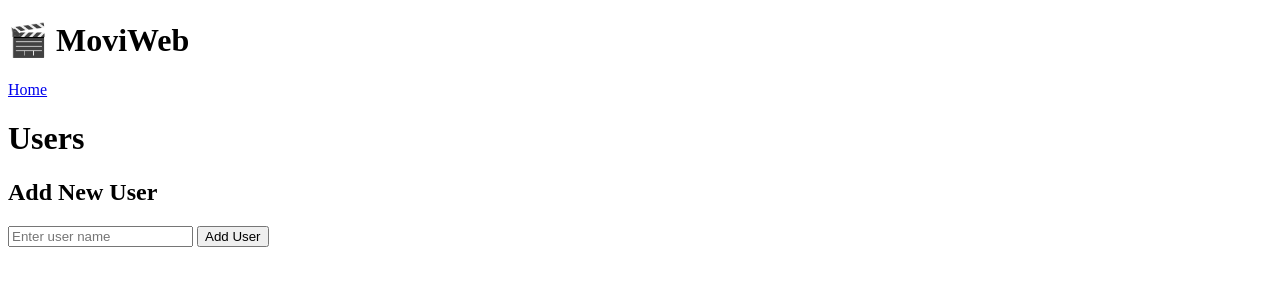
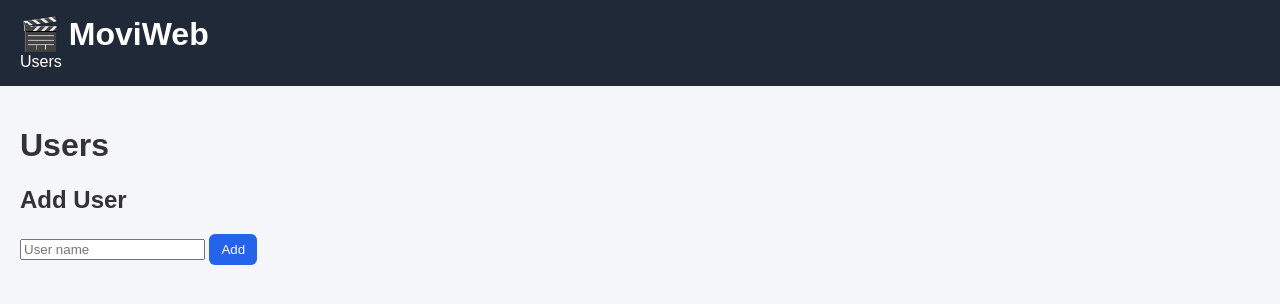
Before and after one commit to RauelA/MoviWebApp, a Flask app: page / in a window 1280 px wide. Shown: the top 304 px of the page. Run offline with Flask 3, Linux system fonts and the light colour scheme.

Commit message:
CHANGED: View representation

```diff
--- a/app.py
+++ b/app.py
@@ -65,12 +65,10 @@ def add_movie(user_id):
     if not title:
         return "Missing movie title", 400
 
-    # OMDb call
     url = f"http://www.omdbapi.com/?t={title}&apikey={OMDB_API_KEY}"
     response = requests.get(url)
     data = response.json()
 
-    # SAFE FALLBACKS
     movie_name = data.get("Title") or title
     director = data.get("Director") or "Unknown"
     poster = data.get("Poster") or ""
--- a/static/style.css
+++ b/static/style.css
@@ -0,0 +1,73 @@
+body {
+    font-family: Arial, sans-serif;
+    margin: 0;
+    background-color: #f4f6f9;
+    color: #333;
+}
+
+header {
+    background-color: #1f2937;
+    color: white;
+    padding: 15px 20px;
+}
+
+header h1 {
+    margin: 0;
+}
+
+nav a {
+    color: white;
+    margin-right: 15px;
+    text-decoration: none;
+}
+
+nav a:hover {
+    text-decoration: underline;
+}
+
+.container {
+    padding: 20px;
+}
+
+button, .btn {
+    background-color: #2563eb;
+    color: white;
+    border: none;
+    padding: 8px 12px;
+    cursor: pointer;
+    border-radius: 6px;
+    text-decoration: none;
+    display: inline-block;
+}
+
+button:hover, .btn:hover {
+    background-color: #1d4ed8;
+}
+
+.user-list, .movie-list {
+    list-style: none;
+    padding: 0;
+}
+
+.user-entry, .movie-entry {
+    background: white;
+    padding: 10px;
+    margin-bottom: 10px;
+    border-radius: 8px;
+}
+
+.movie-entry {
+    background: white;
+    padding: 15px;
+    margin-bottom: 15px;
+    border-radius: 10px;
+}
+
+.movie-entry img {
+    border-radius: 8px;
+    width: 100px;
+}
+
+.movie-entry h3 {
+    margin: 0;
+}
--- a/templates/base.html
+++ b/templates/base.html
@@ -1,8 +1,8 @@
 <!DOCTYPE html>
-<html lang="de">
+<html lang="en">
 <head>
     <meta charset="UTF-8">
-        <title>MoviWeb App</title>
+    <title>MoviWeb</title>
 
     <link rel="stylesheet" href="{{ url_for('static', filename='style.css') }}">
 </head>
@@ -10,10 +10,12 @@
 <body>
 
 <header>
-            <h1>🎬 MoviWeb</h1>
+    <h1 onclick="window.location='{{ url_for('index') }}'" style="cursor:pointer;">
+        🎬 MoviWeb
+    </h1>
 
     <nav>
-                <a href="{{ url_for('index') }}">Home</a>
+        <a href="{{ url_for('index') }}">Users</a>
     </nav>
 </header>
 
--- a/templates/index.html
+++ b/templates/index.html
@@ -7,18 +7,18 @@
 <ul class="user-list">
     {% for user in users %}
         <li class="user-entry">
-            <a href="{{ url_for('user_movies', user_id=user.id) }}" class="btn">
+            <a class="btn" href="{{ url_for('user_movies', user_id=user.id) }}">
                 {{ user.name }}
             </a>
         </li>
     {% endfor %}
 </ul>
 
-<h2>Add New User</h2>
+<h2>Add User</h2>
 
 <form action="{{ url_for('add_user') }}" method="post">
-    <input type="text" name="name" placeholder="Enter user name" required>
-    <button type="submit">Add User</button>
+    <input type="text" name="name" placeholder="User name" required>
+    <button type="submit">Add</button>
 </form>
 
 {% endblock %}
```
Lines whose indentation alone changed are shown as unchanged.
